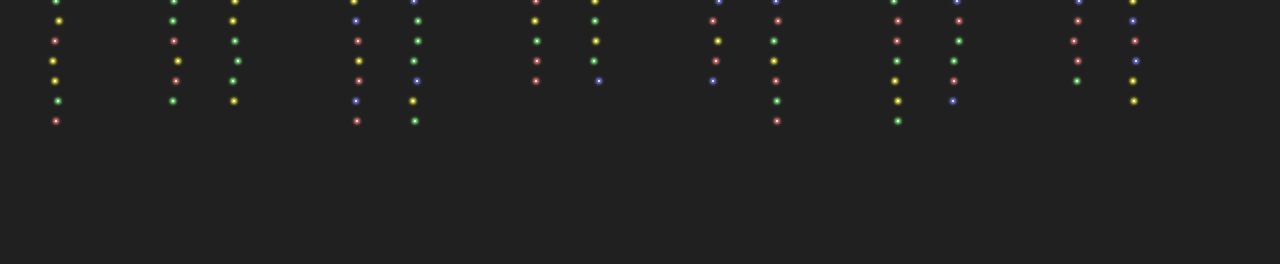
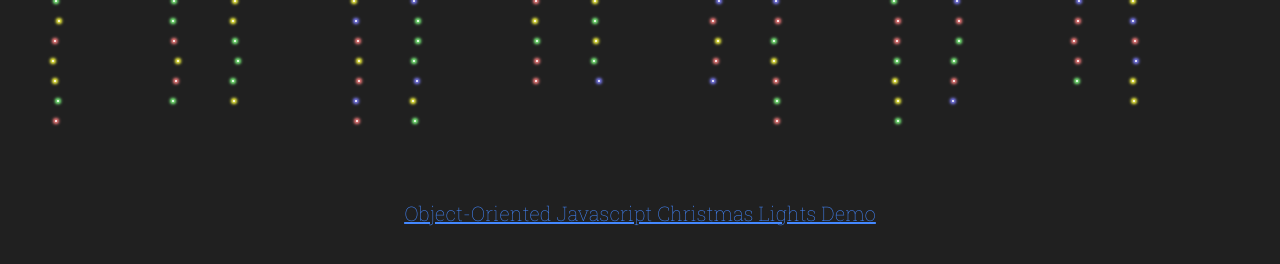
Before and after one commit to forresttanaka/object-oriented-javascript-christmas-lights, a plain HTML site: page index.html in a window 1280 px wide. Drawn offline with nearby package versions, Linux system fonts and the light colour scheme.

Commit message:
Added link to my tutorial blog post describing this demo.

```diff
--- a/index.html
+++ b/index.html
@@ -3,6 +3,7 @@
 <head>
   <meta charset="utf-8">
   <title>Object-Oriented Javascript Christmas Lights</title>
+  <link href='http://fonts.googleapis.com/css?family=Roboto+Slab:100' rel='stylesheet' type='text/css'>
   <meta name="description" content="Demonstration of object-oriented Javascript by Forrest Tanaka">
   <link rel="stylesheet" href="screen.css">
 </head>
@@ -11,6 +12,8 @@
 
   <div class="lights"></div>
 
+  <div class="intro"><a href="http://forrest-tanaka.com/javascript-object-oriented-christmas-lights/" target="_blank" title="Forrest Tanaka’s object-oriented Javascript tutorial">Object-Oriented Javascript Christmas Lights Demo</a></div>
+
   <script src="http://code.jquery.com/jquery-2.0.3.min.js"></script>
   <script src="christmas-lights.js"></script>
   <script src="site.js"></script>
--- a/screen.css
+++ b/screen.css
@@ -37,3 +37,17 @@ body {
   box-shadow: 0 0 3px 2px;
   opacity: 1;
 }
+
+
+.intro {
+  padding-top: 200px;
+  text-align: center;
+  font-family: 'Roboto Slab', serif;
+  font-size: 20px;
+}
+
+
+
+.intro a {
+  color: #4488ff;
+}
```
